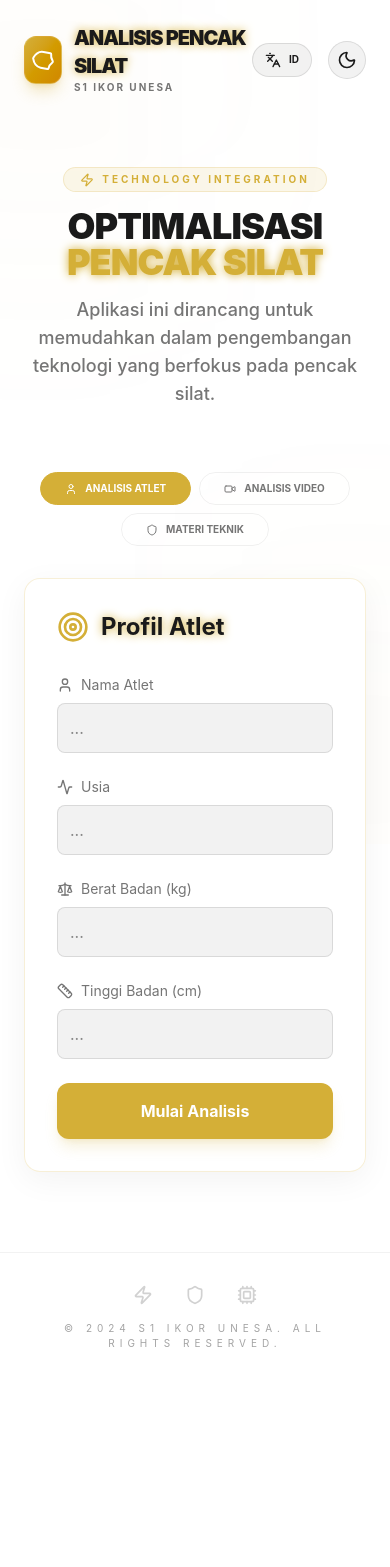
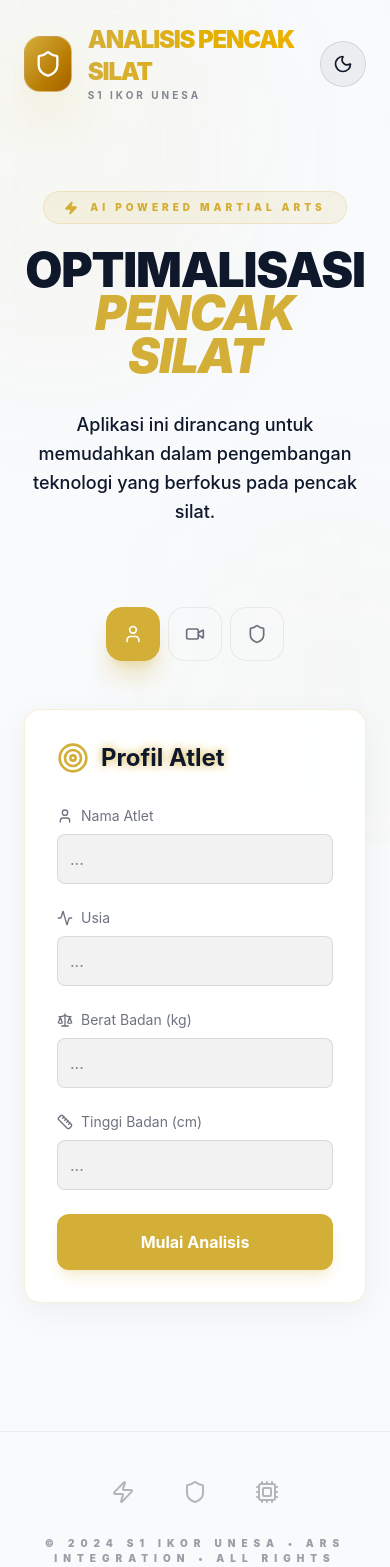
Before and after one commit to Syakir003/pencak-silat-analyzer, a React (Vite) app: page / in a window 390 px wide. Shown: the top 1567 px of the page. Before the commit the page ends 1463 px from the top, so only its background shows below. Built offline with nearby package versions, Linux system fonts and the light colour scheme.

Commit message:
Enhance UI with Loader2 and improved styles
Added Loader2 icon and improved loading overlay. Enhanced background styles and adjusted layout for better responsiveness.

```diff
--- a/src/App.tsx
+++ b/src/App.tsx
@@ -1,6 +1,6 @@
 import React from 'react';
 import { motion, AnimatePresence } from 'motion/react';
-import { Shield, Cpu, Zap, Sun, Moon, Languages, User, Video } from 'lucide-react';
+import { Shield, Cpu, Zap, Sun, Moon, Languages, User, Video, Loader2 } from 'lucide-react';
 import { AthleteForm } from './components/AthleteForm';
 import { AnalysisDisplay } from './components/AnalysisDisplay';
 import { VideoAnalysisSection } from './components/VideoAnalysisSection';
@@ -18,6 +18,7 @@ export default function App() {
 
   const t = translations[lang];
 
+  // Dark Mode Management
   React.useEffect(() => {
     if (isDark) {
       document.documentElement.classList.add('dark');
@@ -28,171 +29,197 @@ export default function App() {
 
   const handleAthleteSubmit = async (data: AthleteData) => {
     setLoading(true);
+    setAnalysis(null); // Reset UI agar perfeksionis
     try {
       const result = await analyzeAthlete(data, lang);
       setAnalysis(result);
+
+      // Auto-scroll ke hasil analisis setelah selesai
+      setTimeout(() => {
+        window.scrollTo({ top: document.body.scrollHeight, behavior: 'smooth' });
+      }, 100);
     } catch (error) {
       console.error('Analysis error:', error);
+      alert(lang === 'id' ? 'Koneksi ke AI gagal. Periksa koneksi internet atau API Anda.' : 'AI Connection failed. Check your internet or API.');
     } finally {
       setLoading(false);
     }
   };
 
   return (
-    <div className="min-h-screen pb-20 overflow-x-hidden transition-colors duration-300">
-      {/* Background Elements */}
-      <div className="fixed inset-0 pointer-events-none overflow-hidden">
-        <div className="absolute top-[-10%] left-[-10%] w-[40%] h-[40%] bg-silat-gold/5 blur-[120px] rounded-full" />
-        <div className="absolute bottom-[-10%] right-[-10%] w-[40%] h-[40%] bg-silat-gold/5 blur-[120px] rounded-full" />
+    <div className="min-h-screen pb-20 overflow-x-hidden transition-colors duration-500 bg-slate-50 dark:bg-[#0a0a0a] text-slate-900 dark:text-white">
+      {/* Background Decor - Elegan & Deep */}
+      <div className="fixed inset-0 pointer-events-none overflow-hidden z-0">
+        <div className="absolute top-[-10%] left-[-10%] w-[50%] h-[50%] bg-silat-gold/10 blur-[120px] rounded-full animate-pulse" />
+        <div className="absolute bottom-[-10%] right-[-10%] w-[50%] h-[50%] bg-silat-gold/5 blur-[120px] rounded-full animate-pulse" style={{ animationDelay: '2s' }} />
       </div>
 
-      {/* Header */}
-      <header className="relative z-10 p-6 flex items-center justify-between max-w-7xl mx-auto">
-        <div className="flex items-center gap-3">
-          <div className="w-12 h-12 bg-gradient-to-br from-silat-gold to-yellow-600 rounded-xl flex items-center justify-center shadow-lg shadow-silat-gold/30 border border-white/20">
+      {/* Loading Overlay Global */}
+      <AnimatePresence>
+        {loading && (
+          <motion.div
+            initial={{ opacity: 0 }}
+            animate={{ opacity: 1 }}
+            exit={{ opacity: 0 }}
+            className="fixed inset-0 z-[100] flex flex-col items-center justify-center bg-white/70 dark:bg-black/80 backdrop-blur-xl"
+          >
+            <div className="relative mb-6">
               <motion.div
                 animate={{ rotate: 360 }}
-              transition={{ duration: 20, repeat: Infinity, ease: "linear" }}
+                transition={{ duration: 2, repeat: Infinity, ease: "linear" }}
+                className="w-24 h-24 border-4 border-silat-gold/20 border-t-silat-gold rounded-full"
+              />
+              <Shield className="absolute top-1/2 left-1/2 -translate-x-1/2 -translate-y-1/2 text-silat-gold" size={32} />
+            </div>
+            <motion.p
+              animate={{ opacity: [0.4, 1, 0.4] }}
+              transition={{ duration: 1.5, repeat: Infinity }}
+              className="text-silat-gold font-black tracking-[0.3em] text-xs uppercase"
             >
-              <Shield className="text-white" size={24} />
+              {lang === 'id' ? 'Menganalisis Data Pendekar...' : 'Analyzing Warrior Data...'}
+            </motion.p>
           </motion.div>
-          </div>
+        )}
+      </AnimatePresence>
+
+      {/* Header */}
+      <header className="relative z-50 p-6 flex items-center justify-between max-w-7xl mx-auto backdrop-blur-sm">
+        <div className="flex items-center gap-4">
+          <motion.div
+            whileHover={{ scale: 1.05 }}
+            className="w-14 h-14 bg-gradient-to-br from-silat-gold to-yellow-700 rounded-2xl flex items-center justify-center shadow-2xl shadow-silat-gold/40 border border-white/30"
+          >
+            <Shield className="text-white" size={28} />
+          </motion.div>
           <div>
-            <h1 className="text-xl md:text-2xl font-black tracking-tighter neon-text-gold">
+            <h1 className="text-2xl md:text-3xl font-black tracking-tighter bg-clip-text text-transparent bg-gradient-to-r from-silat-gold to-yellow-500">
               {t.title}
             </h1>
-            <p className="text-[10px] uppercase tracking-[0.2em] opacity-60 font-bold">{t.subtitle}</p>
+            <p className="text-[10px] uppercase tracking-[0.3em] opacity-50 font-bold">{t.subtitle}</p>
           </div>
         </div>
 
-        <nav className="hidden lg:flex items-center gap-8 text-xs font-bold uppercase tracking-widest opacity-60">
+        {/* Desktop Navigation */}
+        <nav className="hidden lg:flex items-center gap-10 text-[11px] font-black uppercase tracking-widest">
+          {[
+            { id: 'profile', icon: <User size={14} />, label: t.athleteAnalysis },
+            { id: 'video', icon: <Video size={14} />, label: t.videoAnalysis },
+            { id: 'library', icon: <Shield size={14} />, label: t.materiTeknik }
+          ].map((item) => (
             <button
-            onClick={() => setActiveTab('profile')}
-            className={`flex items-center gap-2 hover:text-silat-gold transition-colors ${activeTab === 'profile' ? 'text-silat-gold opacity-100' : ''}`}
+              key={item.id}
+              onClick={() => setActiveTab(item.id as any)}
+              className={`flex items-center gap-2 transition-all duration-300 relative py-2 ${
+                activeTab === item.id ? 'text-silat-gold opacity-100' : 'opacity-40 hover:opacity-100'
+              }`}
             >
-            <User size={14} /> {t.athleteAnalysis}
+              {item.icon} {item.label}
+              {activeTab === item.id && (
+                <motion.div layoutId="nav-underline" className="absolute bottom-0 left-0 right-0 h-0.5 bg-silat-gold" />
+              )}
             </button>
-          <button
-            onClick={() => setActiveTab('video')}
-            className={`flex items-center gap-2 hover:text-silat-gold transition-colors ${activeTab === 'video' ? 'text-silat-gold opacity-100' : ''}`}
-          >
-            <Video size={14} /> {t.videoAnalysis}
-          </button>
-          <button
-            onClick={() => setActiveTab('library')}
-            className={`flex items-center gap-2 hover:text-silat-gold transition-colors ${activeTab === 'library' ? 'text-silat-gold opacity-100' : ''}`}
-          >
-            <Shield size={14} /> {t.materiTeknik}
-          </button>
+          ))}
         </nav>
 
-        <div className="flex items-center gap-4">
+        <div className="flex items-center gap-3">
           <button
             onClick={() => setLang(lang === 'id' ? 'en' : 'id')}
-            className="flex items-center gap-2 px-3 py-2 rounded-full bg-black/5 dark:bg-white/5 border border-black/10 dark:border-white/10 hover:border-silat-gold transition-all text-[10px] font-bold"
+            className="hidden sm:flex items-center gap-2 px-4 py-2 rounded-full bg-black/5 dark:bg-white/5 border border-black/10 dark:border-white/10 hover:border-silat-gold transition-all text-[11px] font-bold"
           >
-            <Languages size={16} />
-            {lang.toUpperCase()}
+            <Languages size={14} /> {lang.toUpperCase()}
           </button>
           <button
             onClick={() => setIsDark(!isDark)}
-            className="p-2 rounded-full bg-black/5 dark:bg-white/5 border border-black/10 dark:border-white/10 hover:border-silat-gold transition-all"
+            className="p-3 rounded-full bg-black/5 dark:bg-white/5 border border-black/10 dark:border-white/10 hover:border-silat-gold transition-all"
           >
-            {isDark ? <Sun size={20} /> : <Moon size={20} />}
+            {isDark ? <Sun size={20} className="text-silat-gold" /> : <Moon size={20} />}
           </button>
-          <div className="hidden sm:flex items-center gap-2 px-4 py-2 bg-black/5 dark:bg-white/5 rounded-full border border-black/10 dark:border-white/10">
-            <div className="w-2 h-2 bg-green-500 rounded-full animate-pulse" />
-            <span className="text-[10px] font-mono opacity-60 uppercase">{t.systemOnline}</span>
-          </div>
         </div>
       </header>
 
+      <main className="relative z-10 max-w-7xl mx-auto px-6 pt-16">
         {/* Hero Section */}
-      <main className="relative z-10 max-w-7xl mx-auto px-6 pt-12">
-        <div className="text-center mb-16 space-y-4">
+        <div className="text-center mb-20">
           <motion.div
-            initial={{ opacity: 0, scale: 0.9 }}
-            animate={{ opacity: 1, scale: 1 }}
-            className="inline-flex items-center gap-2 px-4 py-1 rounded-full bg-silat-gold/10 border border-silat-gold/20 text-silat-gold text-[10px] font-bold uppercase tracking-[0.3em]"
+            initial={{ opacity: 0, y: 20 }}
+            animate={{ opacity: 1, y: 0 }}
+            className="inline-flex items-center gap-3 px-5 py-2 rounded-full bg-silat-gold/10 border border-silat-gold/20 text-silat-gold text-[10px] font-black uppercase tracking-[0.4em] mb-6"
           >
-            <Zap size={14} /> TECHNOLOGY INTEGRATION
+            <Zap size={14} className="fill-current" /> AI Powered Martial Arts
           </motion.div>
-          <h2 className="text-4xl md:text-6xl font-black tracking-tight leading-none">
+          <motion.h2
+            initial={{ opacity: 0, y: 20 }}
+            animate={{ opacity: 1, y: 0 }}
+            transition={{ delay: 0.1 }}
+            className="text-5xl md:text-7xl font-black tracking-tight leading-[0.9] mb-8"
+          >
             {t.heroTitle} <br />
-            <span className="text-silat-gold neon-text-gold">{t.heroSubtitle}</span>
-          </h2>
-          <p className="opacity-60 max-w-2xl mx-auto text-lg font-medium">
+            <span className="text-silat-gold italic">{t.heroSubtitle}</span>
+          </motion.h2>
+          <motion.p
+            initial={{ opacity: 0 }}
+            animate={{ opacity: 1 }}
+            transition={{ delay: 0.2 }}
+            className="opacity-60 max-w-2xl mx-auto text-lg md:text-xl font-medium leading-relaxed"
+          >
             {t.heroDesc}
-          </p>
+          </motion.p>
         </div>
 
-        {/* Tab Navigation Mobile */}
-        <div className="flex lg:hidden justify-center flex-wrap gap-2 mb-8">
+        {/* Mobile Tab Icons */}
+        <div className="flex lg:hidden justify-center gap-2 mb-12">
+          {['profile', 'video', 'library'].map((tab) => (
             <button
-            onClick={() => setActiveTab('profile')}
-            className={`flex items-center gap-2 px-6 py-2 rounded-full text-[10px] font-bold uppercase border transition-all ${activeTab === 'profile' ? 'bg-silat-gold text-white border-silat-gold' : 'border-black/10 dark:border-white/10 opacity-60'}`}
+              key={tab}
+              onClick={() => setActiveTab(tab as any)}
+              className={`p-4 rounded-2xl border transition-all ${
+                activeTab === tab
+                ? 'bg-silat-gold border-silat-gold text-white shadow-xl shadow-silat-gold/30'
+                : 'bg-white/5 border-black/10 dark:border-white/10 opacity-60'
+              }`}
             >
-            <User size={12} /> {t.athleteAnalysis}
+              {tab === 'profile' && <User size={20} />}
+              {tab === 'video' && <Video size={20} />}
+              {tab === 'library' && <Shield size={20} />}
             </button>
-          <button
-            onClick={() => setActiveTab('video')}
-            className={`flex items-center gap-2 px-6 py-2 rounded-full text-[10px] font-bold uppercase border transition-all ${activeTab === 'video' ? 'bg-silat-gold text-white border-silat-gold' : 'border-black/10 dark:border-white/10 opacity-60'}`}
-          >
-            <Video size={12} /> {t.videoAnalysis}
-          </button>
-          <button
-            onClick={() => setActiveTab('library')}
-            className={`flex items-center gap-2 px-6 py-2 rounded-full text-[10px] font-bold uppercase border transition-all ${activeTab === 'library' ? 'bg-silat-gold text-white border-silat-gold' : 'border-black/10 dark:border-white/10 opacity-60'}`}
-          >
-            <Shield size={12} /> {t.materiTeknik}
-          </button>
+          ))}
         </div>
 
+        {/* Content Area */}
+        <div className="min-h-[400px]">
           <AnimatePresence mode="wait">
+            <motion.div
+              key={activeTab}
+              initial={{ opacity: 0, y: 20 }}
+              animate={{ opacity: 1, y: 0 }}
+              exit={{ opacity: 0, y: -20 }}
+              transition={{ duration: 0.4, ease: "circOut" }}
+            >
               {activeTab === 'profile' && (
-            <motion.div
-              key="profile"
-              initial={{ opacity: 0, x: -20 }}
-              animate={{ opacity: 1, x: 0 }}
-              exit={{ opacity: 0, x: 20 }}
-              className="space-y-12"
-            >
+                <div className="space-y-16">
                   <AthleteForm onSubmit={handleAthleteSubmit} loading={loading} lang={lang} />
-              {analysis && <AnalysisDisplay result={analysis} lang={lang} />}
+                  {analysis && (
+                    <motion.div initial={{ opacity: 0, scale: 0.95 }} animate={{ opacity: 1, scale: 1 }}>
+                      <AnalysisDisplay result={analysis} lang={lang} />
                     </motion.div>
                   )}
-          {activeTab === 'video' && (
-            <motion.div
-              key="video"
-              initial={{ opacity: 0, x: 20 }}
-              animate={{ opacity: 1, x: 0 }}
-              exit={{ opacity: 0, x: -20 }}
-            >
-              <VideoAnalysisSection lang={lang} />
+                </div>
+              )}
+              {activeTab === 'video' && <VideoAnalysisSection lang={lang} />}
+              {activeTab === 'library' && <TechniqueLibrary lang={lang} />}
             </motion.div>
-          )}
-          {activeTab === 'library' && (
-            <motion.div
-              key="library"
-              initial={{ opacity: 0, y: 20 }}
-              animate={{ opacity: 1, x: 0 }}
-              exit={{ opacity: 0, y: -20 }}
-            >
-              <TechniqueLibrary lang={lang} />
-            </motion.div>
-          )}
           </AnimatePresence>
+        </div>
       </main>
 
-      {/* Footer Decoration */}
-      <footer className="mt-20 border-t border-black/5 dark:border-white/5 p-8 text-center">
-        <div className="flex justify-center gap-8 mb-4 opacity-20">
-          <Zap size={20} />
-          <Shield size={20} />
-          <Cpu size={20} />
+      <footer className="mt-32 border-t border-black/5 dark:border-white/5 py-12 text-center relative z-10">
+        <div className="flex justify-center gap-12 mb-8 opacity-30 grayscale hover:grayscale-0 transition-all duration-500">
+          <Zap size={24} />
+          <Shield size={24} />
+          <Cpu size={24} />
         </div>
-        <p className="text-[10px] opacity-40 uppercase tracking-[0.5em]">
-          &copy; 2024 S1 IKOR UNESA. ALL RIGHTS RESERVED.
+        <p className="text-[10px] font-black opacity-40 uppercase tracking-[0.6em]">
+          &copy; 2024 S1 IKOR UNESA • ARS INTEGRATION • ALL RIGHTS RESERVED
         </p>
       </footer>
     </div>
```
Lines whose indentation alone changed are shown as unchanged.
